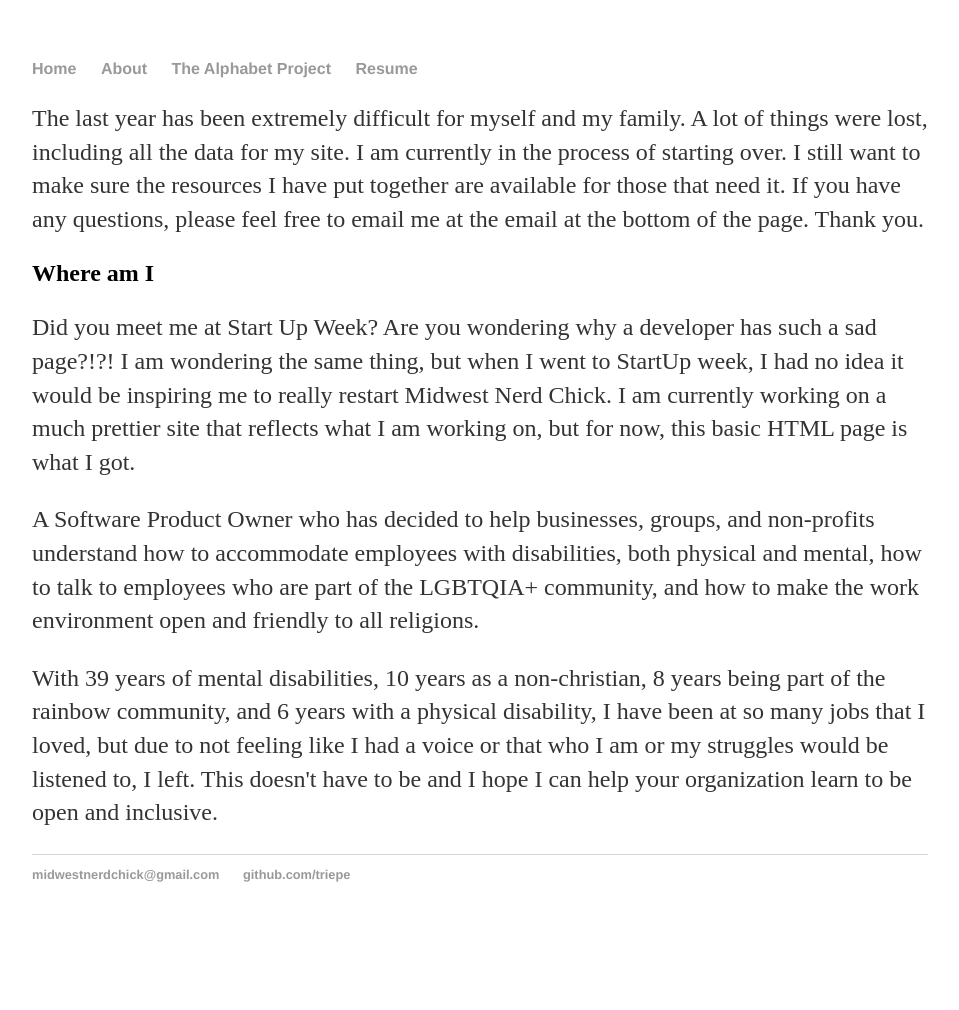
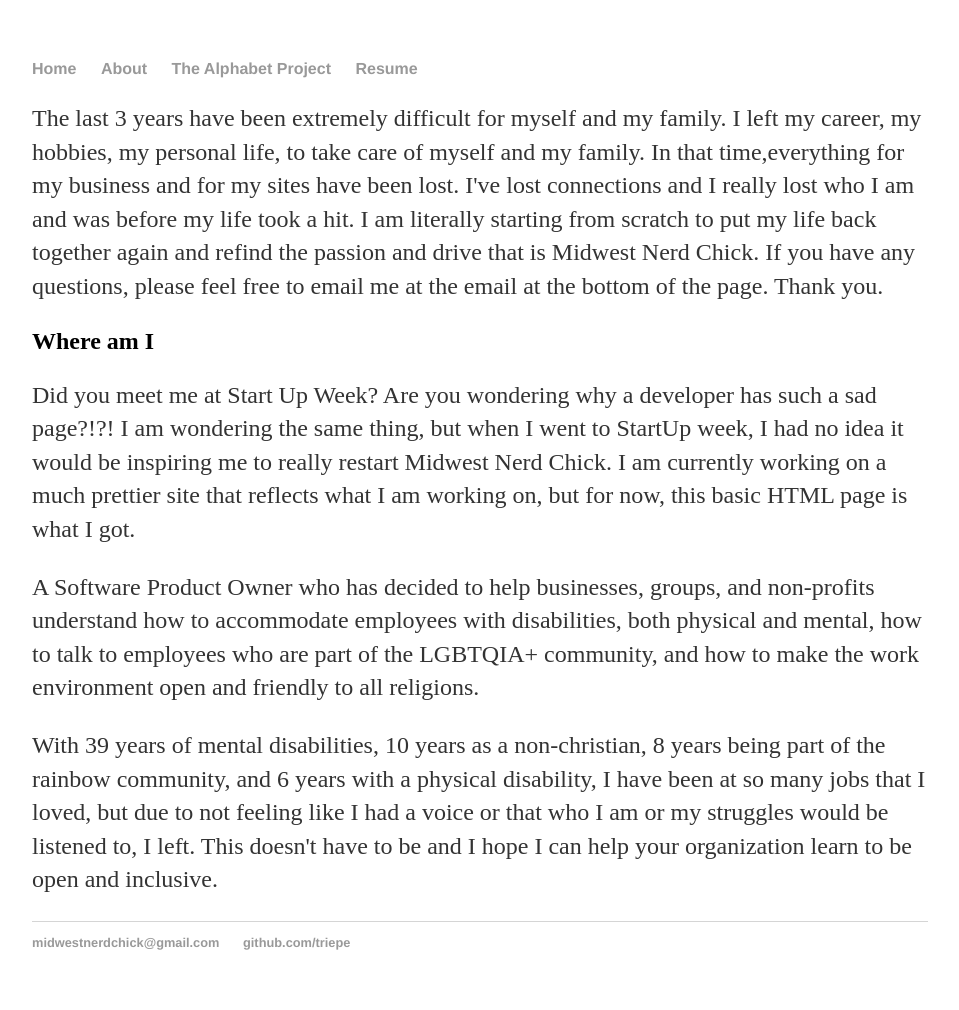
Before and after one commit to shepardcprince/triepe.github.io, a Jekyll site: the page built from index.html, in a window 1280 px wide. Shown: the whole page, without its empty margins (160-1119 px from the left). Built offline with Jekyll 4.4.1, drawn with Linux system fonts in a browser that asks for light colours; before the commit the page ends 942 px from its top, so only the background shows below that.

Commit message:
Life Update

```diff
--- a/index.html
+++ b/index.html
@@ -3,8 +3,10 @@ layout: default
 title: Home
 ---
 <body>
-<p>The last year has been extremely difficult for myself and my family. A lot of things were lost, including all the data for my site. I am currently in the process of starting over.
-    I still want to make sure the resources I have put together are available for those that need it. If you have any questions, please feel free to email me at the email at the bottom of the page. Thank you.</p>
+<p>The last 3 years have been extremely difficult for myself and my family. I left my career, my hobbies, my personal life, to take care of myself and my family.
+    In that time,everything for my business and for my sites have been lost. I've lost connections and I really lost who I am and was before my life took a hit.
+    I am literally starting from scratch to put my life back together again and refind the passion and drive that is Midwest Nerd Chick.
+    If you have any questions, please feel free to email me at the email at the bottom of the page. Thank you.</p>
 
     <h2>Where am I</h2>
 
```
